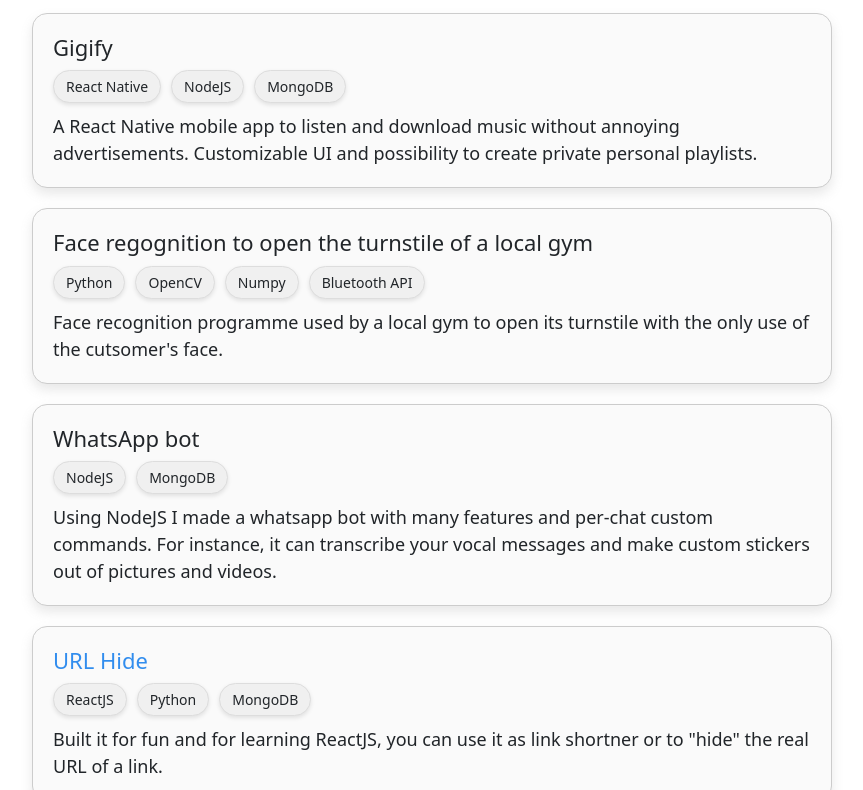
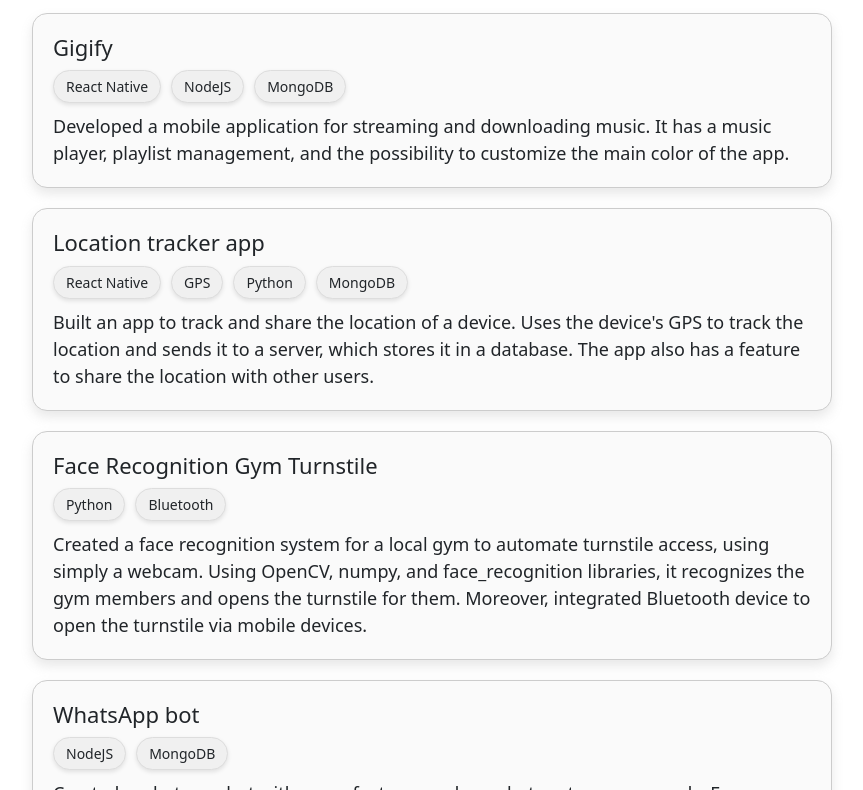
Before and after one commit to gifuzzz/gifuzzz, a Gatsby site: page / in a window 1280 px wide. Shown: the part 2010-2800 px from the top of the page, without its empty margins (208-1071 px from the left). Built offline with nearby package versions, Linux system fonts and the light colour scheme; Gatsby itself is replaced by a stand-in of ours.

Commit message:
added text

```diff
--- a/src/components/Projects/Projects.js
+++ b/src/components/Projects/Projects.js
@@ -18,21 +18,30 @@
           title='Gigify'
           techStack={['React Native', 'NodeJS', 'MongoDB']}
         >
-          <p>A React Native mobile app to listen and download music without annoying advertisements. Customizable UI and possibility to create private personal playlists.</p>
-
+          <p>Developed a mobile application for streaming and downloading music. It has a music player, playlist management, and the possibility to customize the main color of the app.</p>
         </Project>
         <Project
-          title='Face regognition to open the turnstile of a local gym'
-          techStack={['Python', 'OpenCV', 'Numpy', 'Bluetooth API']}
+          title='Location tracker app'
+          techStack={['React Native', 'GPS', 'Python', 'MongoDB']}
         >
-          <p>Face recognition programme used by a local gym to open its turnstile with the only use of the cutsomer's face.</p>
+          <p>Built an app to track and share the location of a device. Uses the device's GPS to track the location and sends it to a server, which stores it in a database. The app also has a feature to share the location with other users.</p>
+        </Project>
+        <Project
+          title='Face Recognition Gym Turnstile'
+          techStack={['Python', 'Bluetooth']}
+        >
+          <p>
+            Created a face recognition system for a local gym to automate turnstile access, using simply a webcam.
+            Using OpenCV, numpy, and face_recognition libraries, it recognizes the gym members and opens the turnstile for them.
+            Moreover, integrated Bluetooth device to open the turnstile via mobile devices.
+          </p>
         </Project>
         <Project
           title='WhatsApp bot'
           techStack={['NodeJS', 'MongoDB']}
         >
           <p>
-            Using NodeJS I made a whatsapp bot with many features and per-chat custom commands.
+            Created a whatsapp bot with many features and per-chat custom commands.
             For instance, it can transcribe your vocal messages and make custom stickers out of pictures and videos.
           </p>
         </Project>
@@ -46,14 +55,14 @@
         <Project
           title='ledstrip'
           href={GITHUB_URL + "ledstrip"}
-          techStack={['Python', 'Flask', 'bluepy', 'HTML', 'Javascript', 'CSS']}
+          techStack={['Python', 'Bluetooth', 'HTML', 'Javascript', 'CSS']}
         >
           <p>Bluetooth controller made to control my <a href={LIGHTS_URL} target="_blank" rel="noreferrer">aoguerbe led strip lights</a> from web browsers and telegram.</p>
         </Project>
         <Project
           title='motionctl'
           href={GITHUB_URL + "motionctl"}
-          techStack={['Python', 'Flask', 'HTML', 'Javascript', 'CSS']}
+          techStack={['Python', 'HTML', 'Javascript', 'CSS']}
         >
           <p><a href={MOTION_PROJECT_URL} target="_blank" rel="noreferrer">Motion</a> is a lightweight program that allows you to create a camera server from, for instance, a Raspberry Pi.
           By default it also stores videos when it detects something moving, but its web interface does not allow you to watch these videos.<br/>
```
